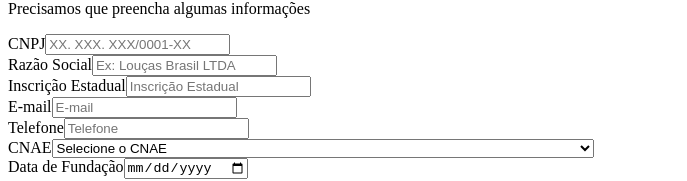
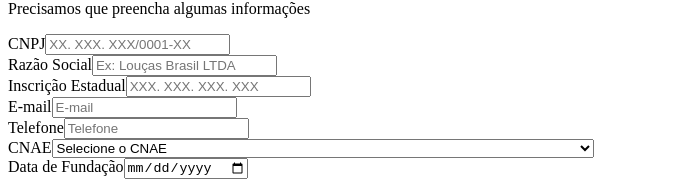
Before and after one commit to NicolasXs/AnyWhere_Front, a React (Vite) app: page /cadastrar-propriedade in a window 1280 px wide. Both pictures are taken after a click on the button "Pousada". Shown: the part 271-452 px from the top of the page, without its empty margins (0-687 px from the left). Built offline with nearby package versions, Linux system fonts and the light colour scheme; the HTML template or start-up script is replaced by a standard one.

Commit message:
fix: changing place holder

```diff
--- a/src/pages/PropertyRegisterPage/PropertyRegister.tsx
+++ b/src/pages/PropertyRegisterPage/PropertyRegister.tsx
@@ -357,7 +357,7 @@ export default function PropertyRegister() {
                       mask="999.999.999-999"
                       value={inscricaoEstadual}
                       onChange={(e) => setInscricaoEstadual(e.target.value)}
-                      placeholder="Inscrição Estadual"
+                      placeholder="XXX. XXX. XXX. XXX"
                       id="inscricaoEstadual"
                       className="h-12 text-lg text-center border border-solid border-gray-300 rounded-xl py-2 focus:outline-none shadow-md mb-4"
                     />
@@ -449,7 +449,7 @@ export default function PropertyRegister() {
                       mask="999.999.999-999"
                       value={inscricaoEstadual}
                       onChange={(e) => setInscricaoEstadual(e.target.value)}
-                      placeholder="Inscrição Estadual"
+                      placeholder="XXX. XXX. XXX. XXX"
                       id="inscricaoEstadual"
                       className="h-12 text-lg text-center border border-solid border-gray-300 rounded-xl py-2 focus:outline-none shadow-md mb-4"
                     />
```
